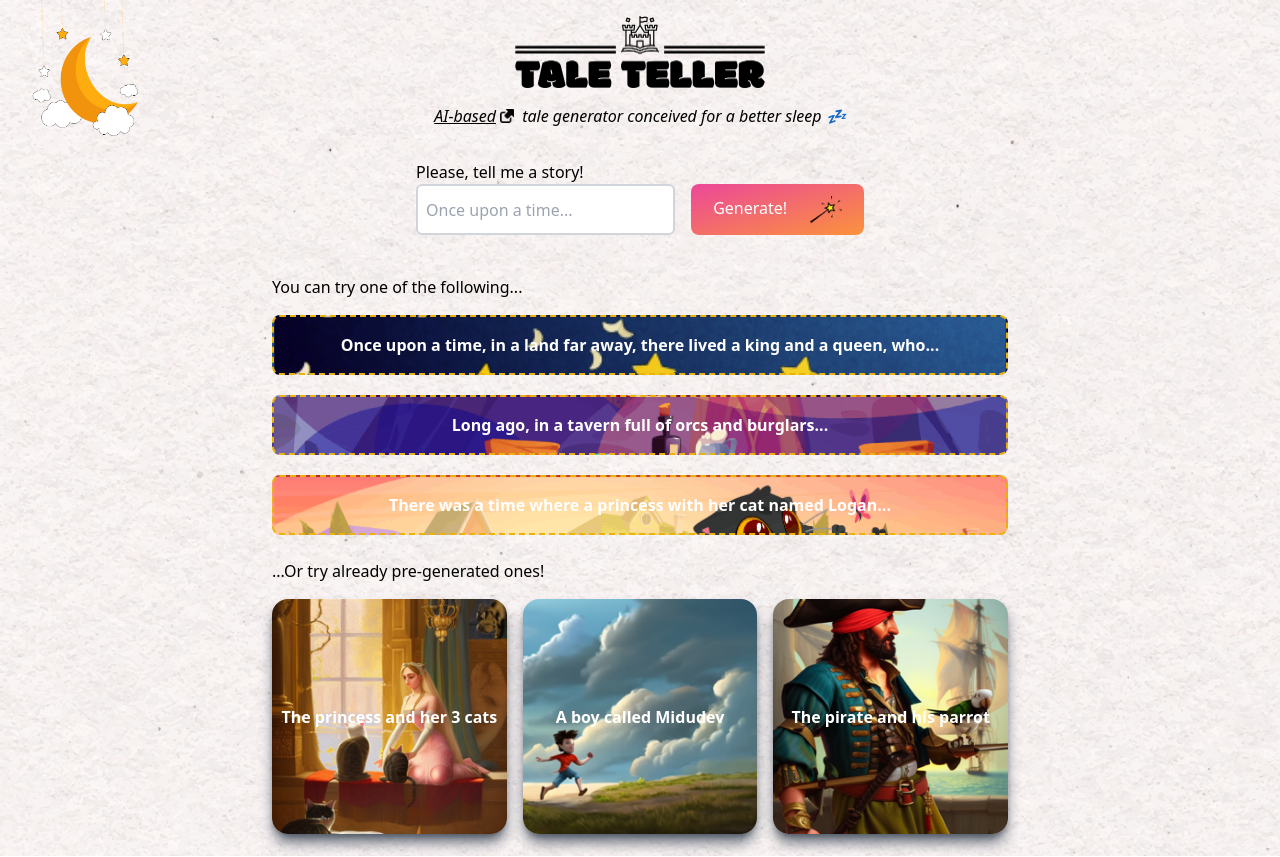
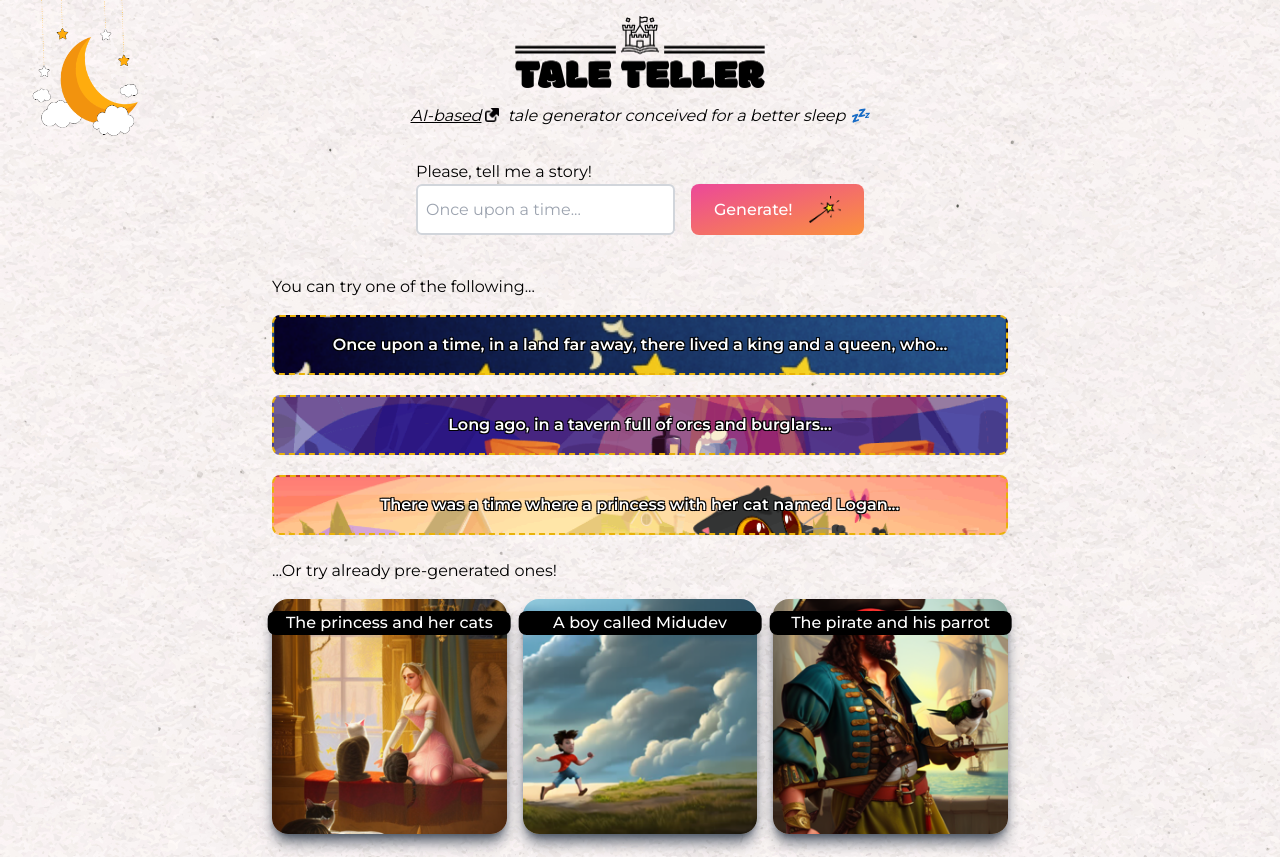
Before and after one commit to ivsantos/tale-teller, a Next.js app: page / in a window 1280 px wide. Built offline with nearby package versions, Linux system fonts and the light colour scheme.

Commit message:
feat: :sparkles: Add next fonts

```diff
--- a/package.json
+++ b/package.json
@@ -9,6 +9,7 @@
     "lint": "next lint"
   },
   "dependencies": {
+    "@next/font": "13.1.6",
     "canvas-confetti": "1.6.0",
     "cohere-ai": "5.0.2",
     "next": "13.1.5",
--- a/src/app/components/CoverSpinner/CoverSpinner.tsx
+++ b/src/app/components/CoverSpinner/CoverSpinner.tsx
@@ -1,7 +1,7 @@
 export default function CoverSpinner() {
   return (
     <div className="grid gap-4 mt-8 text-center">
-      <span>Loading tale cover...</span>
+      <span className="font-light">Loading tale cover...</span>
       <div role="status">
         <svg
           aria-hidden="true"
--- a/src/app/components/Form/Form.tsx
+++ b/src/app/components/Form/Form.tsx
@@ -38,7 +38,7 @@ export default function Form({
           type="submit"
           className="gap-2 relative inline-flex items-center justify-center p-0.5 font-medium text-white rounded-lg group bg-gradient-to-br from-pink-500 to-orange-400 dark:text-white focus:ring-4 focus:outline-none focus:ring-pink-200 dark:focus:ring-pink-800 active:scale-105"
         >
-          <span className="relative px-5 py-2.5 transition-all ease-in duration-75 bg-white dark:bg-gray-900 rounded-md bg-opacity-0 w-full flex justify-between">
+          <span className="relative px-5 py-2.5 transition-all ease-in duration-75 bg-white dark:bg-gray-900 rounded-md bg-opacity-0 w-full flex justify-evenly items-center gap-4">
             {loading ? <span>Loading...</span> : <span>Generate!</span>}
             <Image
               className={`${loading ? 'animate-wandwave' : ''}`}
--- a/src/app/components/GeneratedSuggestions/GeneratedSuggestions.tsx
+++ b/src/app/components/GeneratedSuggestions/GeneratedSuggestions.tsx
@@ -31,15 +31,15 @@ export default function GeneratedSuggestions({
   return (
     <div>
       <p className="mb-4">...Or try already pre-generated ones!</p>
-      <ul className="place-items-center sm:gap-4 grid h-auto grid-cols-3 gap-2">
+      <ul className="place-items-center sm:gap-4 grid-cols-suggestions grid h-auto gap-2">
         <li>
           <button
             id="tale-1"
             onClick={handleTaleSuggestion}
             className="scale-hover relative"
           >
-            <span className="top-1/2 -translate-y-2/4 -translate-x-2/4 absolute w-full font-semibold text-white">
-              The princess and her 3 cats
+            <span className="generated-suggestion">
+              The princess and her cats
             </span>
             <Image
               alt="A princess with her three cats"
@@ -55,9 +55,7 @@ export default function GeneratedSuggestions({
             onClick={handleTaleSuggestion}
             className="scale-hover relative"
           >
-            <span className="top-1/2 -translate-y-2/4 -translate-x-2/4 absolute w-full font-semibold text-white">
-              A boy called Midudev
-            </span>
+            <span className="generated-suggestion">A boy called Midudev</span>
             <Image
               alt="A boy running in the wild"
               src={Tale2}
@@ -72,7 +70,7 @@ export default function GeneratedSuggestions({
             onClick={handleTaleSuggestion}
             className="scale-hover"
           >
-            <span className="top-1/2 -translate-y-2/4 -translate-x-2/4 absolute w-full font-semibold text-white">
+            <span className="generated-suggestion">
               The pirate and his parrot
             </span>
             <Image
--- a/src/app/components/InputSuggestions/InputSuggestions.tsx
+++ b/src/app/components/InputSuggestions/InputSuggestions.tsx
@@ -19,7 +19,7 @@ export default function InputSuggestions({
         <li className="flex w-full">
           <button
             onClick={handleInputSuggestion}
-            className="suggestion bg-stars"
+            className="input-suggestion bg-stars text-shadow-suggestion"
           >
             Once upon a time, in a land far away, there lived a king and a
             queen, who...
@@ -28,13 +28,16 @@ export default function InputSuggestions({
         <li className="flex w-full">
           <button
             onClick={handleInputSuggestion}
-            className="suggestion bg-tavern"
+            className="input-suggestion bg-tavern text-shadow-suggestion"
           >
             Long ago, in a tavern full of orcs and burglars...
           </button>
         </li>
         <li className="flex w-full">
-          <button onClick={handleInputSuggestion} className="suggestion bg-cat">
+          <button
+            onClick={handleInputSuggestion}
+            className="input-suggestion bg-cat text-shadow-suggestion"
+          >
             There was a time where a princess with her cat named Logan...
           </button>
         </li>
--- a/src/app/components/Tale/Tale.tsx
+++ b/src/app/components/Tale/Tale.tsx
@@ -56,7 +56,7 @@ export default function Tale({ children, tale, input }: TaleProps) {
               <Image alt="Text to speech" src={TTSImage} width={48} />
             </button>
             <Cover input={input} />
-            <p>{text}</p>
+            <p className="text-xl">{text}</p>
           </article>
         </section>
       )}
--- /dev/null
+++ b/src/app/fonts.ts
@@ -0,0 +1,6 @@
+import { Montserrat } from '@next/font/google';
+
+export const montserrat = Montserrat({
+  subsets: ['latin'],
+  display: 'optional',
+});
--- a/src/app/globals.css
+++ b/src/app/globals.css
@@ -2,9 +2,20 @@
 @tailwind components;
 @tailwind utilities;
 
+@layer utilities {
+  .text-shadow-suggestion {
+    text-shadow: -1px -1px 0 #000, 1px -1px 0 #000, -1px 1px 0 #000,
+      1px 1px 0 #000;
+  }
+}
+
 @layer components {
-  .suggestion {
+  .input-suggestion {
     @apply h-[60px] p-1 font-semibold text-white bg-cover border-2 border-yellow-500 border-dashed rounded-lg scale-hover flex-grow;
+  }
+
+  .generated-suggestion {
+    @apply top-6 -translate-y-2/4 -translate-x-2/4 w-suggestionTitle absolute font-medium text-white bg-black rounded-lg;
   }
 
   .scale-hover {
--- a/src/app/layout.tsx
+++ b/src/app/layout.tsx
@@ -2,6 +2,7 @@ import './globals.css';
 
 // import Footer from '@/components/Footer/Footer';
 import Header from '@/components/Header/Header';
+import { montserrat } from './fonts';
 
 export default function RootLayout({
   children,
@@ -9,7 +10,7 @@ export default function RootLayout({
   children: React.ReactNode;
 }) {
   return (
-    <html lang="en">
+    <html lang="en" className={montserrat.className}>
       <head />
       <body className="bg-background overflow-y-scroll">
         <Header />
--- a/tailwind.config.js
+++ b/tailwind.config.js
@@ -36,6 +36,10 @@ module.exports = {
       },
       gridTemplateColumns: {
         form: '1.5fr 1fr',
+        suggestions: 'repeat(auto-fill, minmax(200px, 1fr))',
+      },
+      width: {
+        suggestionTitle: 'calc(100% + 0.5rem)',
       },
     },
   },
```
Also changed, not shown: 1 other file (tests, documents, lock files or other folders).
